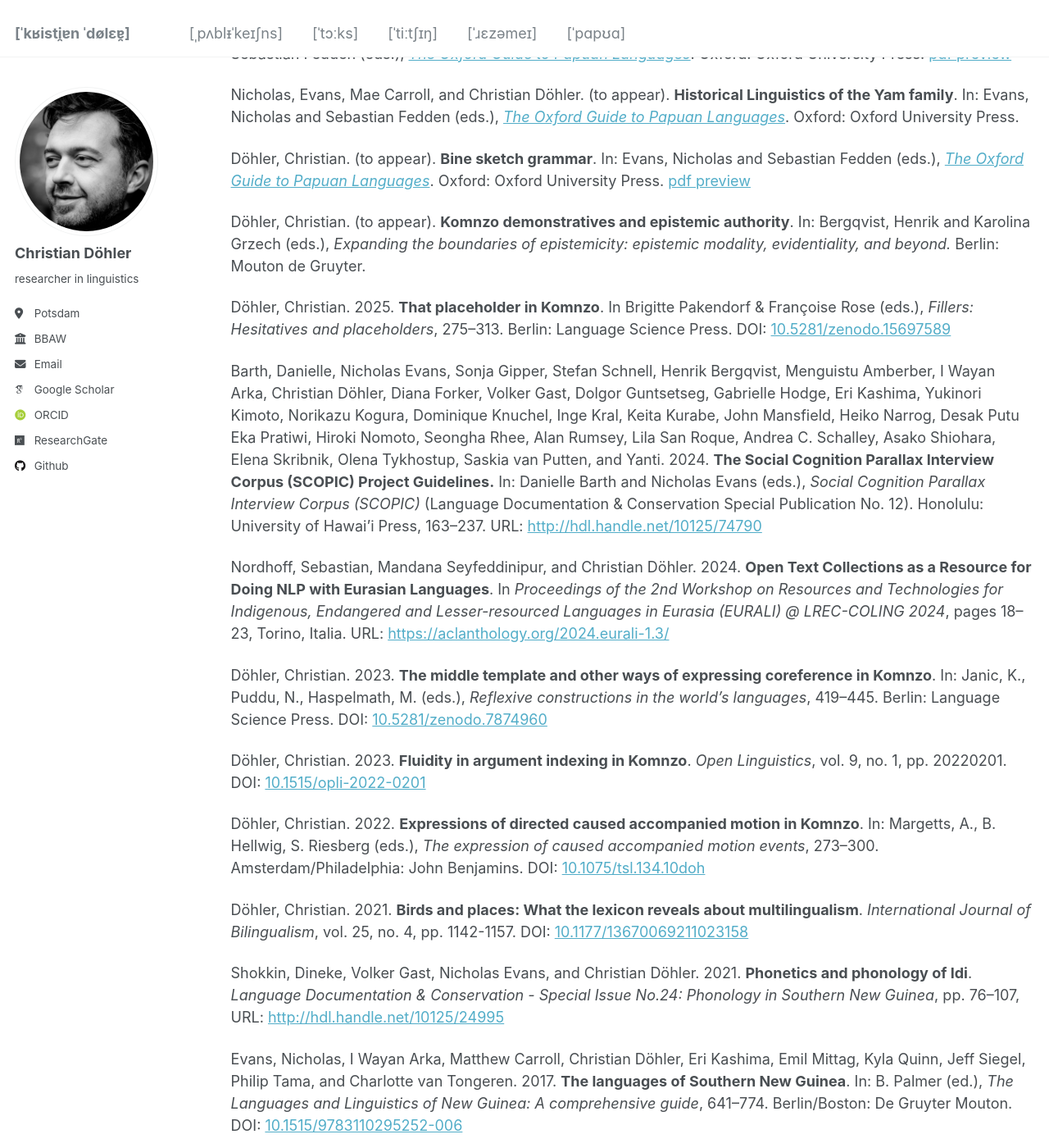
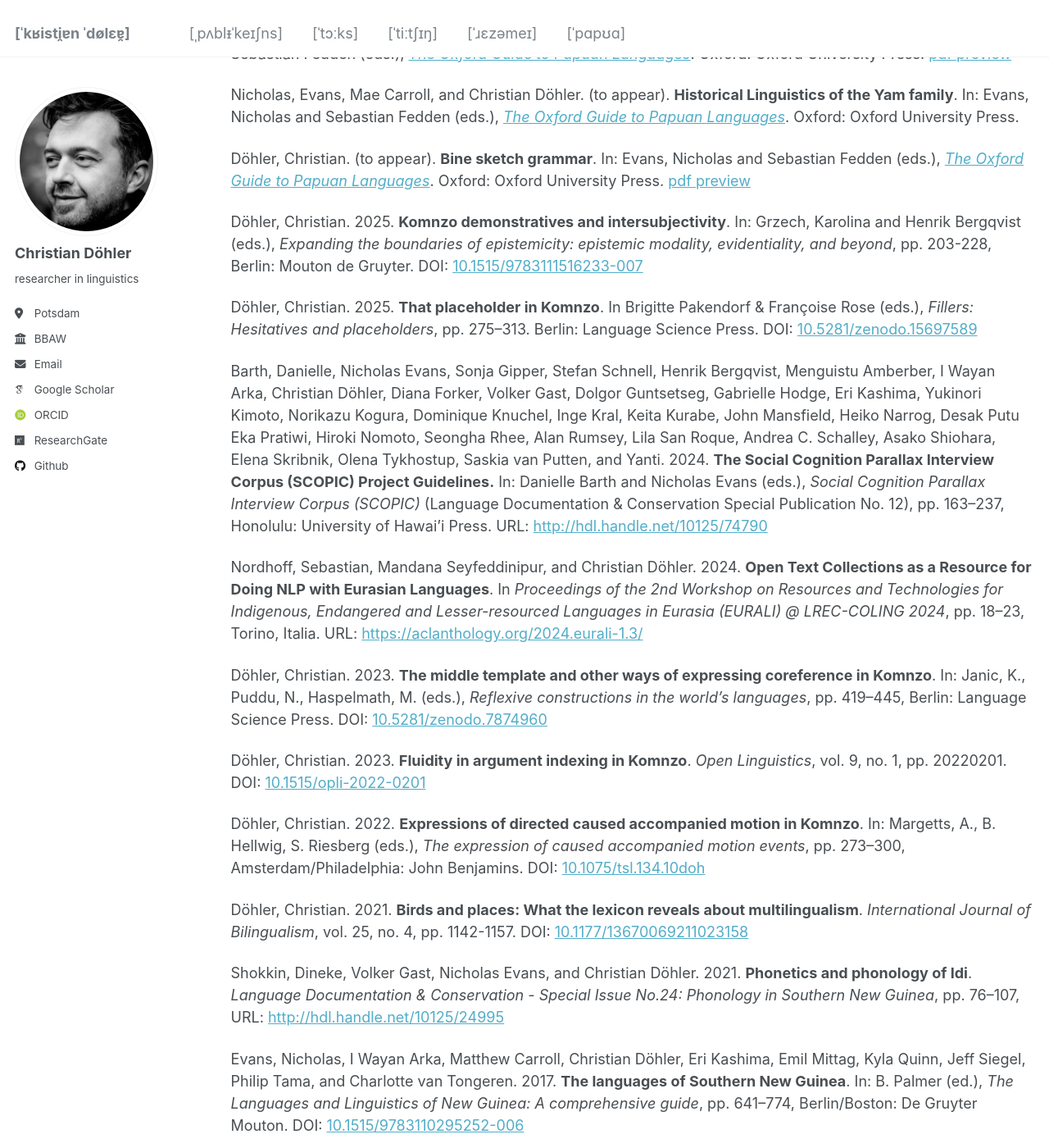
Before and after one commit to chrdoe/chrdoe.github.io, a Jekyll site: the page built from _pages/publications.md, in a window 1280 px wide and 1400 px high, scrolled down 587 px. Shown: the whole window at 82% size. Built offline with Jekyll 4.4.1, drawn with Linux system fonts in a browser that asks for light colours; some web fonts are replaced.

Commit message:
publication update: epistemics/intersubjectivity

```diff
--- a/_pages/publications.md
+++ b/_pages/publications.md
@@ -34,25 +34,25 @@ Nicholas, Evans, Mae Carroll, and Christian Döhler. (to appear). **Historical L
 
 Döhler, Christian. (to appear). **Bine sketch grammar**. In: Evans, Nicholas and Sebastian Fedden (eds.), <a href="https://global.oup.com/academic/product/the-oxford-guide-to-the-papuan-languages-9780198849483?cc=de&lang=en&" target="_blank">*The Oxford Guide to Papuan Languages*</a>. Oxford: Oxford University Press. <a href="https://chrdoe.github.io/files/do%CC%88hler2025_OGPL_Bine_sketch_grammar-preprint.pdf" target="_blank">pdf preview</a>
 
-Döhler, Christian. (to appear). **Komnzo demonstratives and epistemic authority**. In: Bergqvist, Henrik and Karolina Grzech (eds.), *Expanding the boundaries of epistemicity: epistemic modality, evidentiality, and beyond.* Berlin: Mouton de Gruyter.
+Döhler, Christian. 2025. **Komnzo demonstratives and intersubjectivity**. In: Grzech, Karolina and Henrik Bergqvist (eds.), *Expanding the boundaries of epistemicity: epistemic modality, evidentiality, and beyond*, pp. 203-228, Berlin: Mouton de Gruyter. DOI: <a href="https://doi.org/10.1515/9783111516233-007" target="_blank">10.1515/9783111516233-007</a>
 
-Döhler, Christian. 2025. **That placeholder in Komnzo**. In Brigitte Pakendorf & Françoise Rose (eds.), *Fillers: Hesitatives and placeholders*, 275–313. Berlin: Language Science Press. DOI: <a href="https://zenodo.org/records/15697589" target="_blank">10.5281/zenodo.15697589</a>
+Döhler, Christian. 2025. **That placeholder in Komnzo**. In Brigitte Pakendorf & Françoise Rose (eds.), *Fillers: Hesitatives and placeholders*, pp. 275–313. Berlin: Language Science Press. DOI: <a href="https://zenodo.org/records/15697589" target="_blank">10.5281/zenodo.15697589</a>
 
-Barth, Danielle, Nicholas Evans, Sonja Gipper, Stefan Schnell, Henrik Bergqvist, Menguistu Amberber, I Wayan Arka, Christian Döhler, Diana Forker, Volker Gast, Dolgor Guntsetseg, Gabrielle Hodge, Eri Kashima, Yukinori Kimoto, Norikazu Kogura, Dominique Knuchel, Inge Kral, Keita Kurabe, John Mansfield, Heiko Narrog, Desak Putu Eka Pratiwi, Hiroki Nomoto, Seongha Rhee, Alan Rumsey, Lila San Roque, Andrea C. Schalley, Asako Shiohara, Elena Skribnik, Olena Tykhostup, Saskia van Putten, and Yanti. 2024. **The Social Cognition Parallax Interview Corpus (SCOPIC) Project Guidelines.** In: Danielle Barth and Nicholas Evans (eds.), *Social Cognition Parallax Interview Corpus (SCOPIC)* (Language Documentation & Conservation Special Publication No. 12). Honolulu: University of Hawai'i Press, 163–237. URL: <a href="http://hdl.handle.net/10125/74790" target="_blank">http://hdl.handle.net/10125/74790</a>
+Barth, Danielle, Nicholas Evans, Sonja Gipper, Stefan Schnell, Henrik Bergqvist, Menguistu Amberber, I Wayan Arka, Christian Döhler, Diana Forker, Volker Gast, Dolgor Guntsetseg, Gabrielle Hodge, Eri Kashima, Yukinori Kimoto, Norikazu Kogura, Dominique Knuchel, Inge Kral, Keita Kurabe, John Mansfield, Heiko Narrog, Desak Putu Eka Pratiwi, Hiroki Nomoto, Seongha Rhee, Alan Rumsey, Lila San Roque, Andrea C. Schalley, Asako Shiohara, Elena Skribnik, Olena Tykhostup, Saskia van Putten, and Yanti. 2024. **The Social Cognition Parallax Interview Corpus (SCOPIC) Project Guidelines.** In: Danielle Barth and Nicholas Evans (eds.), *Social Cognition Parallax Interview Corpus (SCOPIC)* (Language Documentation & Conservation Special Publication No. 12), pp. 163–237, Honolulu: University of Hawai'i Press. URL: <a href="http://hdl.handle.net/10125/74790" target="_blank">http://hdl.handle.net/10125/74790</a>
 
-Nordhoff, Sebastian, Mandana Seyfeddinipur, and Christian Döhler. 2024. **Open Text Collections as a Resource for Doing NLP with Eurasian Languages**. In *Proceedings of the 2nd Workshop on Resources and Technologies for Indigenous, Endangered and Lesser-resourced Languages in Eurasia (EURALI) @ LREC-COLING 2024*, pages 18–23, Torino, Italia. URL: <a href="https://aclanthology.org/2024.eurali-1.3/" target="_blank">https://aclanthology.org/2024.eurali-1.3/</a>
+Nordhoff, Sebastian, Mandana Seyfeddinipur, and Christian Döhler. 2024. **Open Text Collections as a Resource for Doing NLP with Eurasian Languages**. In *Proceedings of the 2nd Workshop on Resources and Technologies for Indigenous, Endangered and Lesser-resourced Languages in Eurasia (EURALI) @ LREC-COLING 2024*, pp. 18–23, Torino, Italia. URL: <a href="https://aclanthology.org/2024.eurali-1.3/" target="_blank">https://aclanthology.org/2024.eurali-1.3/</a>
 
-Döhler, Christian. 2023. **The middle template and other ways of expressing coreference in Komnzo**. In: Janic, K., Puddu, N., Haspelmath, M. (eds.), *Reflexive constructions in the world's languages*, 419–445. Berlin: Language Science Press. DOI: <a href="https://doi.org/10.5281/zenodo.7874960" target="_blank">10.5281/zenodo.7874960</a>
+Döhler, Christian. 2023. **The middle template and other ways of expressing coreference in Komnzo**. In: Janic, K., Puddu, N., Haspelmath, M. (eds.), *Reflexive constructions in the world's languages*, pp. 419–445, Berlin: Language Science Press. DOI: <a href="https://doi.org/10.5281/zenodo.7874960" target="_blank">10.5281/zenodo.7874960</a>
 
 Döhler, Christian. 2023. **Fluidity in argument indexing in Komnzo**. *Open Linguistics*, vol. 9, no. 1, pp. 20220201. DOI: <a href="https://doi.org/10.1515/opli-2022-0201" target="_blank">10.1515/opli-2022-0201</a>
 
-Döhler, Christian. 2022. **Expressions of directed caused accompanied motion in Komnzo**. In: Margetts, A., B. Hellwig, S. Riesberg (eds.), *The expression of caused accompanied motion events*, 273–300. Amsterdam/Philadelphia: John Benjamins. DOI: <a href="https://benjamins.com/catalog/tsl.134.10doh" target="_blank">10.1075/tsl.134.10doh</a>
+Döhler, Christian. 2022. **Expressions of directed caused accompanied motion in Komnzo**. In: Margetts, A., B. Hellwig, S. Riesberg (eds.), *The expression of caused accompanied motion events*, pp. 273–300, Amsterdam/Philadelphia: John Benjamins. DOI: <a href="https://benjamins.com/catalog/tsl.134.10doh" target="_blank">10.1075/tsl.134.10doh</a>
 
 Döhler, Christian. 2021. **Birds and places: What the lexicon reveals about multilingualism**. *International Journal of Bilingualism*, vol. 25, no. 4, pp. 1142-1157. DOI: <a href="https://doi.org/10.1177/13670069211023158" target="_blank">10.1177/13670069211023158</a>
 
 Shokkin, Dineke, Volker Gast, Nicholas Evans, and Christian Döhler. 2021. **Phonetics and phonology of Idi**. *Language Documentation & Conservation - Special Issue No.24: Phonology in Southern New Guinea*, pp. 76–107, URL: <a href="http://hdl.handle.net/10125/24995" target="_blank">http://hdl.handle.net/10125/24995</a>
 
-Evans, Nicholas, I Wayan Arka, Matthew Carroll, Christian Döhler, Eri Kashima, Emil Mittag, Kyla Quinn, Jeff Siegel, Philip Tama, and Charlotte van Tongeren. 2017. **The languages of Southern New Guinea**. In: B. Palmer (ed.), *The Languages and Linguistics of New Guinea: A comprehensive guide*, 641--774. Berlin/Boston: De Gruyter Mouton. DOI: <a href="https://doi.org/10.1515/9783110295252-006" target="_blank">10.1515/9783110295252-006</a>
+Evans, Nicholas, I Wayan Arka, Matthew Carroll, Christian Döhler, Eri Kashima, Emil Mittag, Kyla Quinn, Jeff Siegel, Philip Tama, and Charlotte van Tongeren. 2017. **The languages of Southern New Guinea**. In: B. Palmer (ed.), *The Languages and Linguistics of New Guinea: A comprehensive guide*, pp. 641–774, Berlin/Boston: De Gruyter Mouton. DOI: <a href="https://doi.org/10.1515/9783110295252-006" target="_blank">10.1515/9783110295252-006</a>
 
 Documentation materials & resources
 ===
```
Also changed, not shown: _pages/cv.md (+2 -2 lines).
